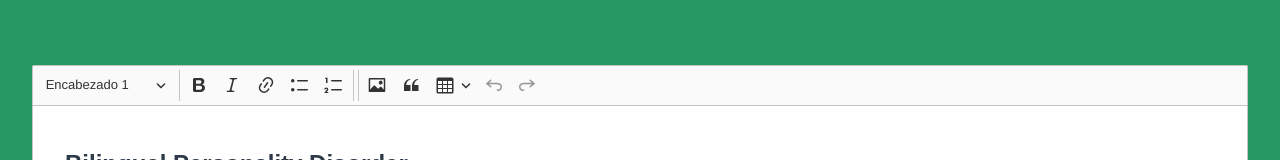
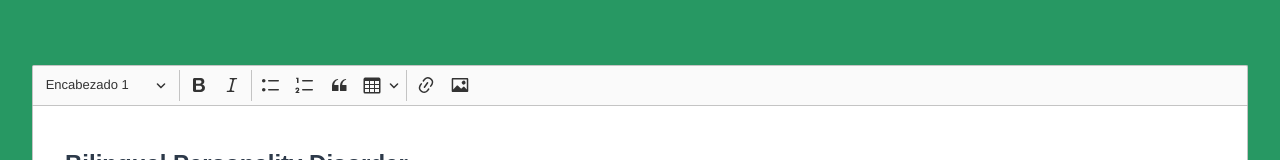
Before and after one commit to upthemedia/ckeditor5-actualizacionpersonal, a website built with webpack: page sample/index.html in a window 1280 px wide. Shown: the part 228-388 px from the top of the page. Built offline with Linux system fonts and the light colour scheme.

Commit message:
update with image plugins

```diff
--- a/package.json
+++ b/package.json
@@ -21,6 +21,7 @@
     "@ckeditor/ckeditor5-paste-from-office": "^23.1.0",
     "@ckeditor/ckeditor5-table": "^23.1.0",
     "@ckeditor/ckeditor5-theme-lark": "^23.1.0",
+    "@ckeditor/ckeditor5-upload": "^23.1.0",
     "css-loader": "^5.0.0",
     "postcss": "^8.1.4",
     "postcss-loader": "^4.0.4",
--- a/sample/index.html
+++ b/sample/index.html
@@ -111,16 +111,14 @@
 						'|',
 						'bold',
 						'italic',
-						'link',
+						'|',
 						'bulletedList',
 						'numberedList',
-						'|',
-						'|',
-						'imageUpload',
 						'blockQuote',
 						'insertTable',
-						'undo',
-						'redo'
+						'|',
+						'link',
+						'imageUpload'
 					]
 				},
 				language: 'es',
@@ -155,7 +153,7 @@
 			.catch( error => {
 				console.error( 'Oops, something went wrong!' );
 				console.error( 'Please, report the following error on https://github.com/ckeditor/ckeditor5/issues with the build id and the error stack trace:' );
-				console.warn( 'Build id: t55oywe1isyj-rtw6owk8m3tx' );
+				console.warn( 'Build id: 1h0no71p8eym-qs5028a237ir' );
 				console.error( error );
 			} );
 	</script>
--- a/src/ckeditor.js
+++ b/src/ckeditor.js
@@ -18,6 +18,7 @@ import Link from '@ckeditor/ckeditor5-link/src/link.js';
 import List from '@ckeditor/ckeditor5-list/src/list.js';
 import Paragraph from '@ckeditor/ckeditor5-paragraph/src/paragraph.js';
 import PasteFromOffice from '@ckeditor/ckeditor5-paste-from-office/src/pastefromoffice';
+import SimpleUploadAdapter from '@ckeditor/ckeditor5-upload/src/adapters/simpleuploadadapter.js';
 import Table from '@ckeditor/ckeditor5-table/src/table.js';
 import TableToolbar from '@ckeditor/ckeditor5-table/src/tabletoolbar.js';
 
@@ -40,6 +41,7 @@ Editor.builtinPlugins = [
 	List,
 	Paragraph,
 	PasteFromOffice,
+	SimpleUploadAdapter,
 	Table,
 	TableToolbar
 ];
```
Also changed, not shown: README.md, build/ckeditor.js, 1 other file.
